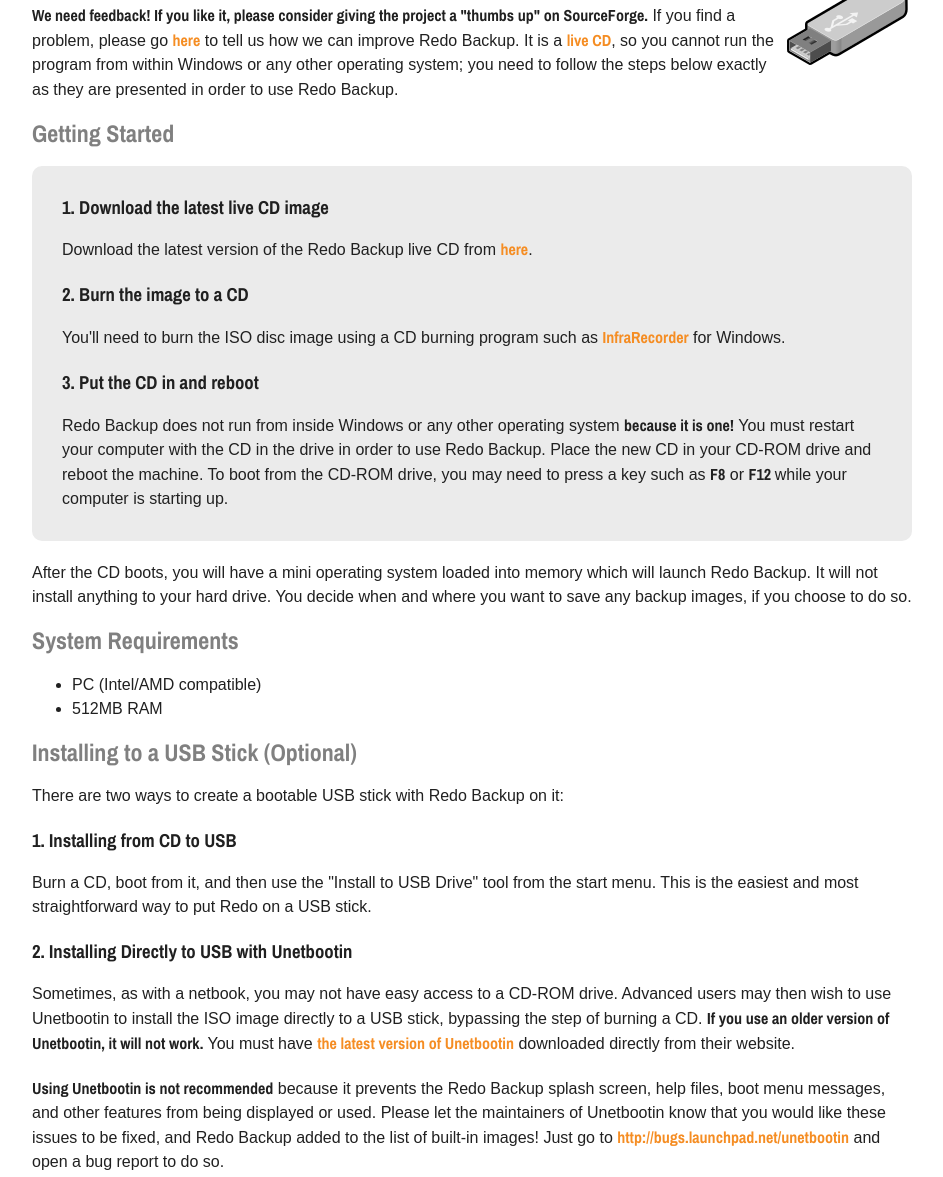
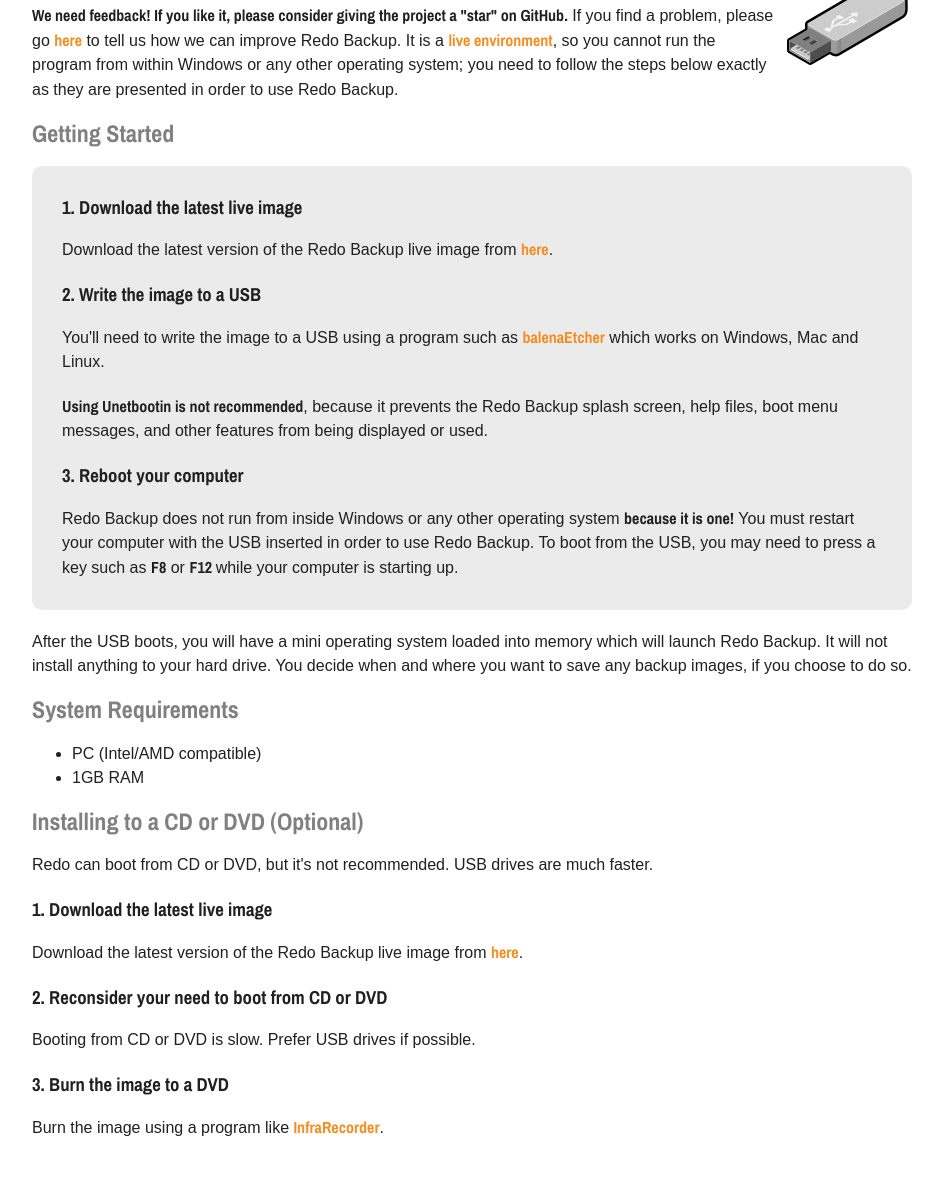
Before and after one commit to rescuezilla/rescuezilla.github.io, a plain HTML site: page download.html in a window 1280 px wide. Shown: the part 396-1573 px from the top of the page, without its empty margins (168-1111 px from the left). Drawn offline with Linux system fonts and the light colour scheme; a web font is replaced by a local one.

Commit message:
Updates text to refer to USB sticks, not CD-ROMs
Updates text to emphasize USB sticks over CD-ROMs

```diff
--- a/download.html
+++ b/download.html
@@ -40,31 +40,34 @@
 <p>We've finally released&nbsp;OpenDynamo, our PHP-based project for backing up, restoring, and installing new websites over at <a target="_blank" href="http://opendynamo.org">OpenDynamo.org</a> which allows anyone to create a new open source website in just a few clicks. It's kind of like having Redo Backup for your website!</p>
 </div></div>
 <h1><img width="128" height="128" align="right" src="./media/icons/usb.png" style="margin: 0px 0px 10px 10px;" alt="" />Get Redo Backup</h1>
-<p><strong>We need feedback! If you like it, please consider giving the project a &quot;thumbs up&quot; on SourceForge.</strong> If you find a problem, please go <a href="https://sourceforge.net/p/redobackup/tickets/" rel="nofollow">here</a> to tell us how we can improve Redo Backup. It is a <a href="http://en.wikipedia.org/wiki/Live_cd" target="_blank" rel="nofollow">live CD</a>,  so you cannot run the program from within Windows or any other operating  system; you need to follow the steps below exactly as they are presented in order to use Redo Backup.<strong><br />
+<p><strong>We need feedback! If you like it, please consider giving the project a &quot;star&quot; on GitHub.</strong> If you find a problem, please go <a href="https://github.com/redobackup/redobackup/issues" rel="nofollow">here</a> to tell us how we can improve Redo Backup. It is a <a href="http://en.wikipedia.org/wiki/Live_cd" target="_blank" rel="nofollow">live environment</a>,  so you cannot run the program from within Windows or any other operating  system; you need to follow the steps below exactly as they are presented in order to use Redo Backup.<strong><br />
 </strong></p>
 <h2><strong>Getting Started</strong></h2>
 <div class="faq rounded">
-<h3>1. Download the latest live CD image</h3>
-<p>Download the latest version of the Redo Backup live CD&nbsp;from <a rel="nofollow" href="https://sourceforge.net/projects/redobackup/">here</a>.<strong><br />
+<h3>1. Download the latest live image</h3>
+<p>Download the latest version of the Redo Backup live image&nbsp;from <a rel="nofollow" href="https://github.com/redobackup/redobackup/">here</a>.<strong><br />
 </strong></p>
-<h3>2. Burn the image to a CD</h3>
-<p>You'll need to burn the ISO&nbsp;disc image using a CD&nbsp;burning program such as <a rel="nofollow" target="_blank" href="http://infrarecorder.org/">InfraRecorder</a> for Windows.</p>
-<h3>3. Put the CD in and reboot</h3>
-<p>Redo Backup does not run from inside Windows or any other operating system <strong>because it is one</strong><strong>!</strong> You must restart your computer with the CD&nbsp;in the drive in order to use Redo Backup.&nbsp;Place the new CD in your CD-ROM&nbsp;drive and reboot the machine. To boot from the CD-ROM drive, you may need to press a key such as <strong>F8</strong> or <strong>F12 </strong>while your computer is starting up.</p>
+<h3>2. Write the image to a USB</h3>
+<p>You'll need to write the image to a USB using a program such as <a rel="nofollow" target="_blank" href="https://www.balena.io/etcher/">balenaEtcher</a> which works on Windows, Mac and Linux.</p>
+<p><strong>Using Unetbootin is not recommended</strong>, because it prevents the Redo Backup splash screen, help files, boot menu messages, and other features from being displayed or used.</p>
+<h3>3. Reboot your computer</h3>
+<p>Redo Backup does not run from inside Windows or any other operating system <strong>because it is one</strong><strong>!</strong> You must restart your computer with the USB inserted in order to use Redo Backup. To boot from the USB, you may need to press a key such as <strong>F8</strong> or <strong>F12 </strong>while your computer is starting up.</p>
 </div>
-<p>After the CD&nbsp;boots, you will have a mini operating system loaded into memory which will launch Redo Backup. It will not install anything to your hard drive. You decide when and where you want to save any backup images, if you choose to do so.</p>
+<p>After the USB&nbsp;boots, you will have a mini operating system loaded into memory which will launch Redo Backup. It will not install anything to your hard drive. You decide when and where you want to save any backup images, if you choose to do so.</p>
 <h2>System Requirements</h2>
 <ul>
     <li>PC&nbsp;(Intel/AMD compatible)</li>
-    <li>512MB&nbsp;RAM</li>
+    <li>1GB&nbsp;RAM</li>
 </ul>
-<h2>Installing to a USB&nbsp;Stick&nbsp;(Optional)</h2>
-<p>There are two ways to create a bootable USB&nbsp;stick with Redo Backup on it:</p>
-<h3>1. Installing from CD to USB</h3>
-<p>Burn a CD, boot from it, and then use the &quot;Install to USB&nbsp;Drive&quot; tool from the start menu. This is the easiest and most straightforward way to put Redo on a USB&nbsp;stick.</p>
-<h3>2. Installing Directly to USB&nbsp;with Unetbootin</h3>
-<p>Sometimes, as with a netbook, you may not have easy access to a CD-ROM&nbsp;drive. Advanced users may then wish to use Unetbootin to install the ISO&nbsp;image directly to a USB&nbsp;stick, bypassing the step of burning a CD.&nbsp;<strong>If you use an older version of Unetbootin, it will not work.</strong> You must have <a rel="nofollow" target="_blank" href="http://sourceforge.net/projects/unetbootin/">the latest version of Unetbootin</a> downloaded directly from their website.</p>
-<p><strong>Using Unetbootin is not recommended</strong> because it prevents the Redo Backup splash screen, help files, boot menu messages, and other features from being displayed or used. Please let the maintainers of Unetbootin know that you would like these issues to be fixed, and Redo Backup added to the list of built-in images! Just go to <a rel="nofollow" target="_blank" href="http://bugs.launchpad.net/unetbootin">http://bugs.launchpad.net/unetbootin</a> and open a bug report to do so.</p>  </div>
+<h2>Installing to a CD or DVD (Optional)</h2>
+<p>Redo can boot from CD or DVD, but it's not recommended. USB drives are much faster.</p>
+<h3>1. Download the latest live image</h3>
+<p>Download the latest version of the Redo Backup live image&nbsp;from <a rel="nofollow" href="https://sourceforge.net/projects/redobackup/">here</a>.</p>
+<h3>2. Reconsider your need to boot from CD or DVD</h3>
+<p>Booting from CD or DVD is slow. Prefer USB drives if possible.<br />
+<h3>3. Burn the image to a DVD</h3>
+<p>Burn the image using a program like <a rel="nofollow" target="_blank" href="http://infrarecorder.org/">InfraRecorder</a>.</p>
+  </div>
   <div id="footer">Copyright &copy;2013 RedoBackup.org. Released under GNU GPL license.</div>
 </div>
 
```
Also changed, not shown: features.html (+5 -5 lines), help.html (+2 -2 lines), index.html (+8 -8 lines).
